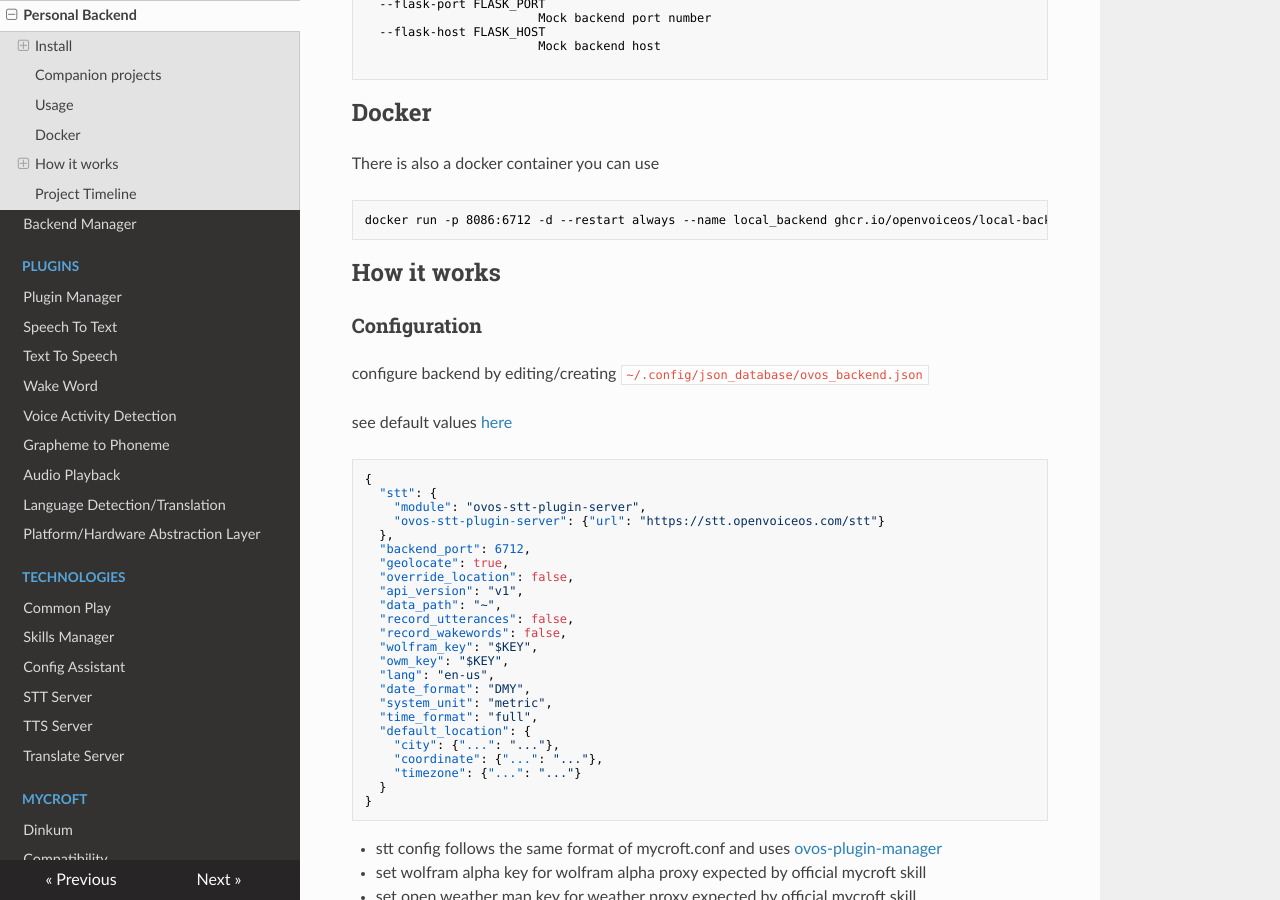
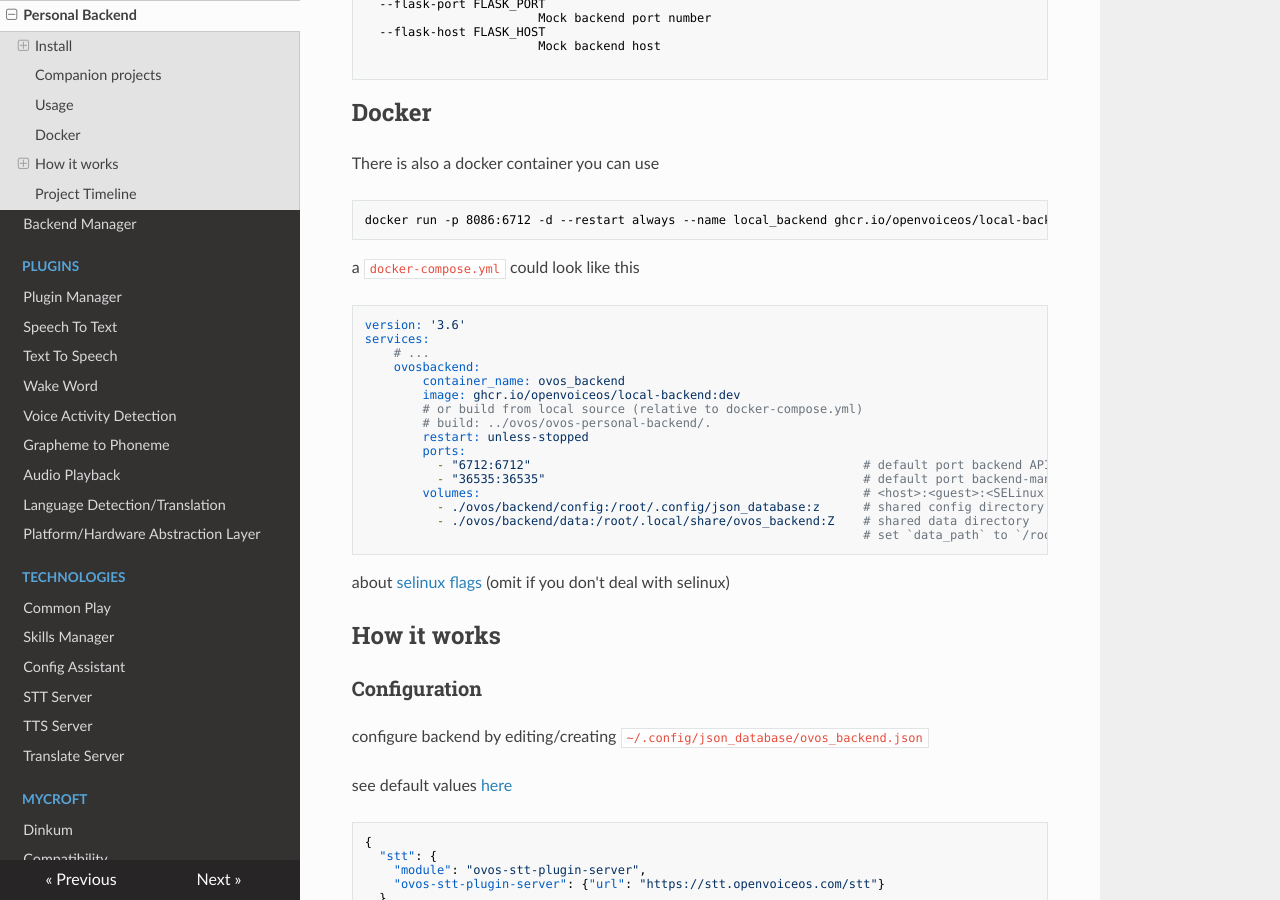
Before and after one commit to OpenVoiceOS/community-docs, an MkDocs documentation site: the page built from docs/personal_backend.md, in a window 1280 px wide and 900 px high, scrolled down 1585 px. Built offline with MkDocs 1.6.1, drawn with Linux system fonts in a browser that asks for light colours; nearby versions of some CDN libraries.

Commit message:
add docker-compose info

````diff
--- a/docs/personal_backend.md
+++ b/docs/personal_backend.md
@@ -82,13 +82,34 @@ There is also a docker container you can use
 docker run -p 8086:6712 -d --restart always --name local_backend ghcr.io/openvoiceos/local-backend:dev
 ```
 
+a `docker-compose.yml` could look like this
+```yaml
+version: '3.6'
+services:
+    # ...
+    ovosbackend:
+        container_name: ovos_backend
+        image: ghcr.io/openvoiceos/local-backend:dev
+        # or build from local source (relative to docker-compose.yml)
+        # build: ../ovos/ovos-personal-backend/.
+        restart: unless-stopped
+        ports:
+          - "6712:6712"                                              # default port backend API
+          - "36535:36535"                                            # default port backend-manager
+        volumes:                                                     # <host>:<guest>:<SELinux flag>
+          - ./ovos/backend/config:/root/.config/json_database:z      # shared config directory
+          - ./ovos/backend/data:/root/.local/share/ovos_backend:Z    # shared data directory
+                                                                     # set `data_path` to `/root/.local/share/ovos_backend`
+```
+about [selinux flags](https://docs.docker.com/storage/bind-mounts/#configure-the-selinux-label) (omit if you don't deal with selinux)
+
 ## How it works
 
 ### Configuration
 
 configure backend by editing/creating ```~/.config/json_database/ovos_backend.json```
 
-see default values [here](./ovos_local_backend/configuration.py)
+see default values [here](https://github.com/OpenVoiceOS/ovos-personal-backend/blob/dev/ovos_local_backend/configuration.py)
 
 ```json
 {
````
